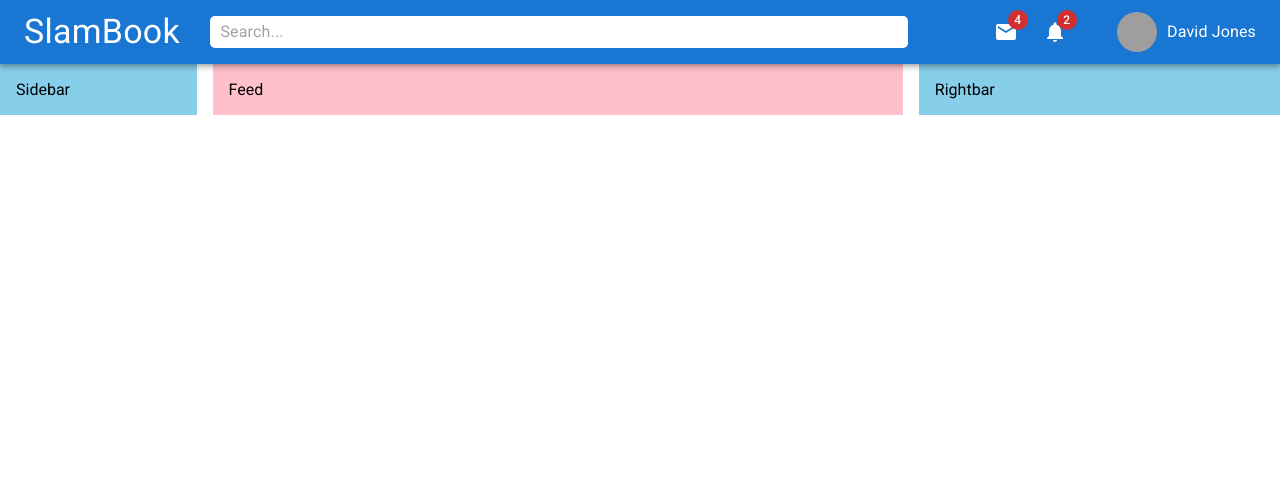
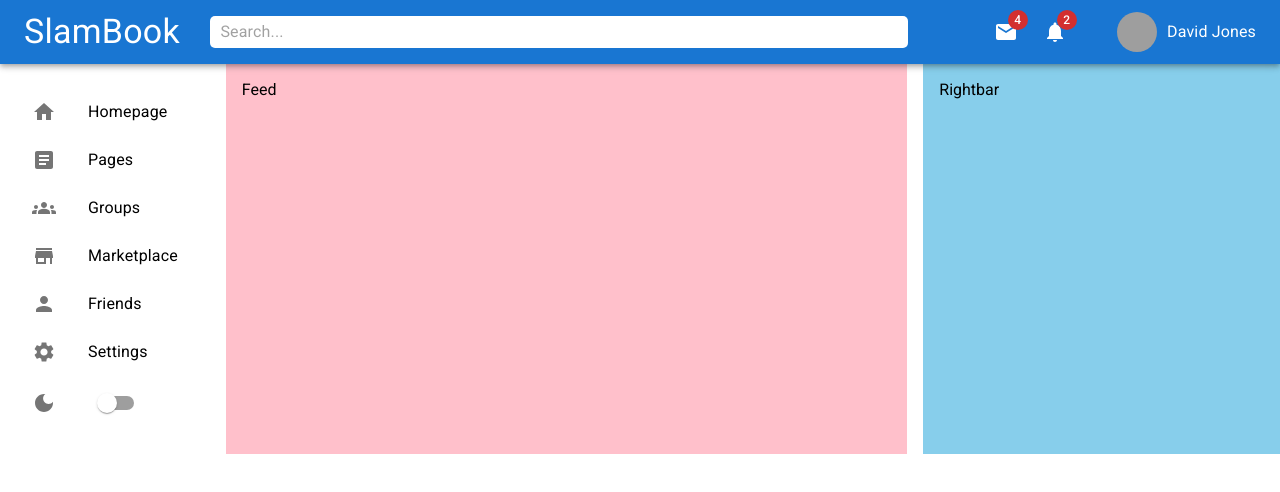
Before and after one commit to Satyen-Sen/Facebook-Clone, a Next.js app: page / in a window 1280 px wide. Shown: the top 492 px of the page. Built offline with nearby package versions, Linux system fonts and the light colour scheme; grey boxes are pictures that could not be loaded.

Commit message:
added sidevbar

```diff
--- a/components/Sidebar.js
+++ b/components/Sidebar.js
@@ -1,10 +1,73 @@
 import React from 'react';
 import { Box } from '@mui/system';
+import List from '@mui/material/List';
+import ListItem from '@mui/material/ListItem';
+import ListItemButton from '@mui/material/ListItemButton';
+import ListItemIcon from '@mui/material/ListItemIcon';
+import ListItemText from '@mui/material/ListItemText';
+import HomeIcon from '@mui/icons-material/Home';
+import ArticleIcon from '@mui/icons-material/Article';
+import GroupsIcon from '@mui/icons-material/Groups';
+import StoreIcon from '@mui/icons-material/Store';
+import PersonIcon from '@mui/icons-material/Person';
+import SettingsIcon from '@mui/icons-material/Settings';
+import DarkModeIcon from '@mui/icons-material/DarkMode';
+import Switch from '@mui/material/Switch';
 
 function Sidebar() {
     return (
-        <Box bgcolor="skyblue" flex={1} p={2} sx={{ display: { xs:"none", sm:"block" } }}>
-            Sidebar
+        <Box flex={1} p={2} sx={{ display: { xs:"none", sm:"block" } }}>
+
+            <List>
+                <ListItem disablePadding>
+                    <ListItemButton component="a" href='#Homepage'>
+                        <ListItemIcon><HomeIcon/></ListItemIcon>
+                        <ListItemText primary="Homepage"/>
+                    </ListItemButton>
+                </ListItem>
+
+                <ListItem disablePadding>
+                    <ListItemButton component="a" href='#Pages'>
+                        <ListItemIcon><ArticleIcon/></ListItemIcon>
+                        <ListItemText primary="Pages"/>
+                    </ListItemButton>
+                </ListItem>
+
+                <ListItem disablePadding>
+                    <ListItemButton component="a" href='#Groups'>
+                        <ListItemIcon><GroupsIcon/></ListItemIcon>
+                        <ListItemText primary="Groups"/>
+                    </ListItemButton>
+                </ListItem>
+
+                <ListItem disablePadding>
+                    <ListItemButton component="a" href='#Marketplace'>
+                        <ListItemIcon><StoreIcon/></ListItemIcon>
+                        <ListItemText primary="Marketplace"/>
+                    </ListItemButton>
+                </ListItem>
+
+                <ListItem disablePadding>
+                    <ListItemButton component="a" href='#Friends'>
+                        <ListItemIcon><PersonIcon/></ListItemIcon>
+                        <ListItemText primary="Friends"/>
+                    </ListItemButton>
+                </ListItem>
+
+                <ListItem disablePadding>
+                    <ListItemButton component="a" href='#Settings'>
+                        <ListItemIcon><SettingsIcon/></ListItemIcon>
+                        <ListItemText primary="Settings"/>
+                    </ListItemButton>
+                </ListItem>
+
+                <ListItem disablePadding>
+                    <ListItemButton component="a" href='#Settings'>
+                        <ListItemIcon><DarkModeIcon/></ListItemIcon>
+                        <Switch/>
+                    </ListItemButton>
+                </ListItem>
+            </List>
         </Box>
     );
 };
```
